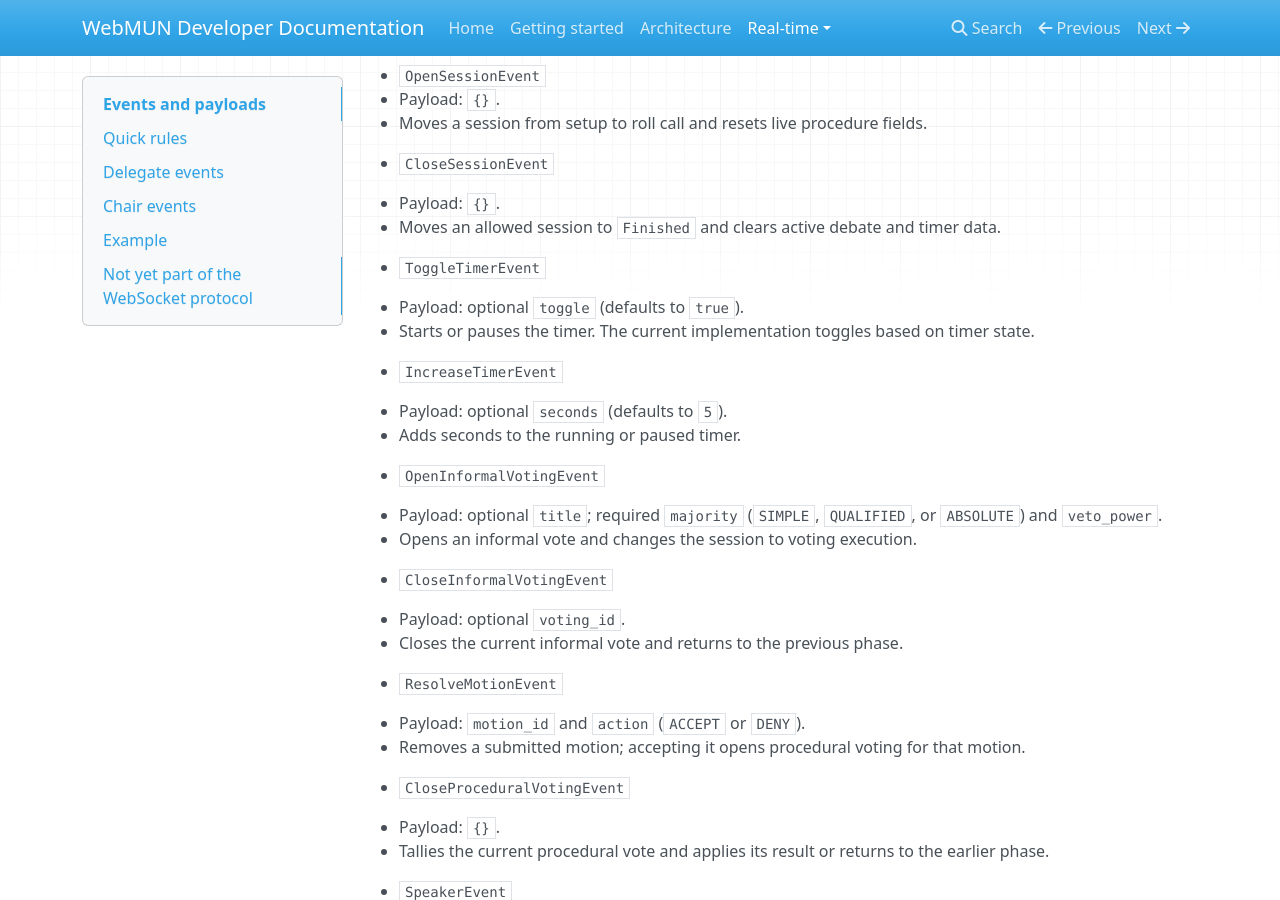
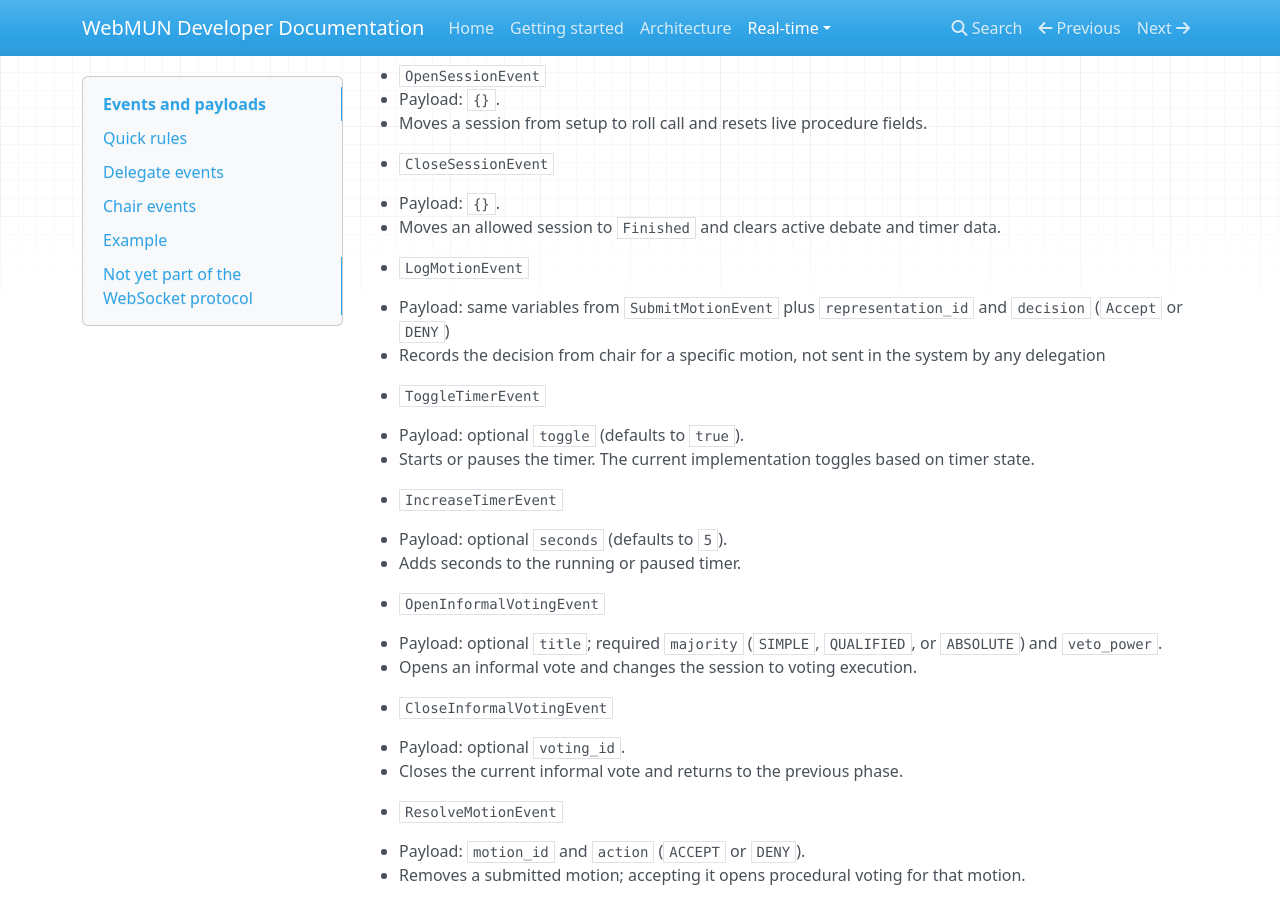
Before and after one commit to uspcodelab/webmun, an MkDocs documentation site: the page built from docs/realtime/events-and-payloads.md, in a window 1280 px wide and 900 px high, scrolled down 1542 px. Built offline with MkDocs 1.6.1, drawn with Linux system fonts in a browser that asks for light colours; nearby versions of some CDN libraries.

Commit message:
docs: update events docs

```diff
--- a/docs/realtime/events-and-payloads.md
+++ b/docs/realtime/events-and-payloads.md
@@ -68,6 +68,10 @@ Privilege`.
   - Payload: `{}`.
   - Moves an allowed session to `Finished` and clears active debate and timer
     data.
+
+- `LogMotionEvent`
+  - Payload: same variables from `SubmitMotionEvent` plus `representation_id` and `decision` (`Accept` or `DENY`)
+  - Records the decision from chair for a specific motion, not sent in the system by any delegation
 
 - `ToggleTimerEvent`
   - Payload: optional `toggle` (defaults to `true`).
```
